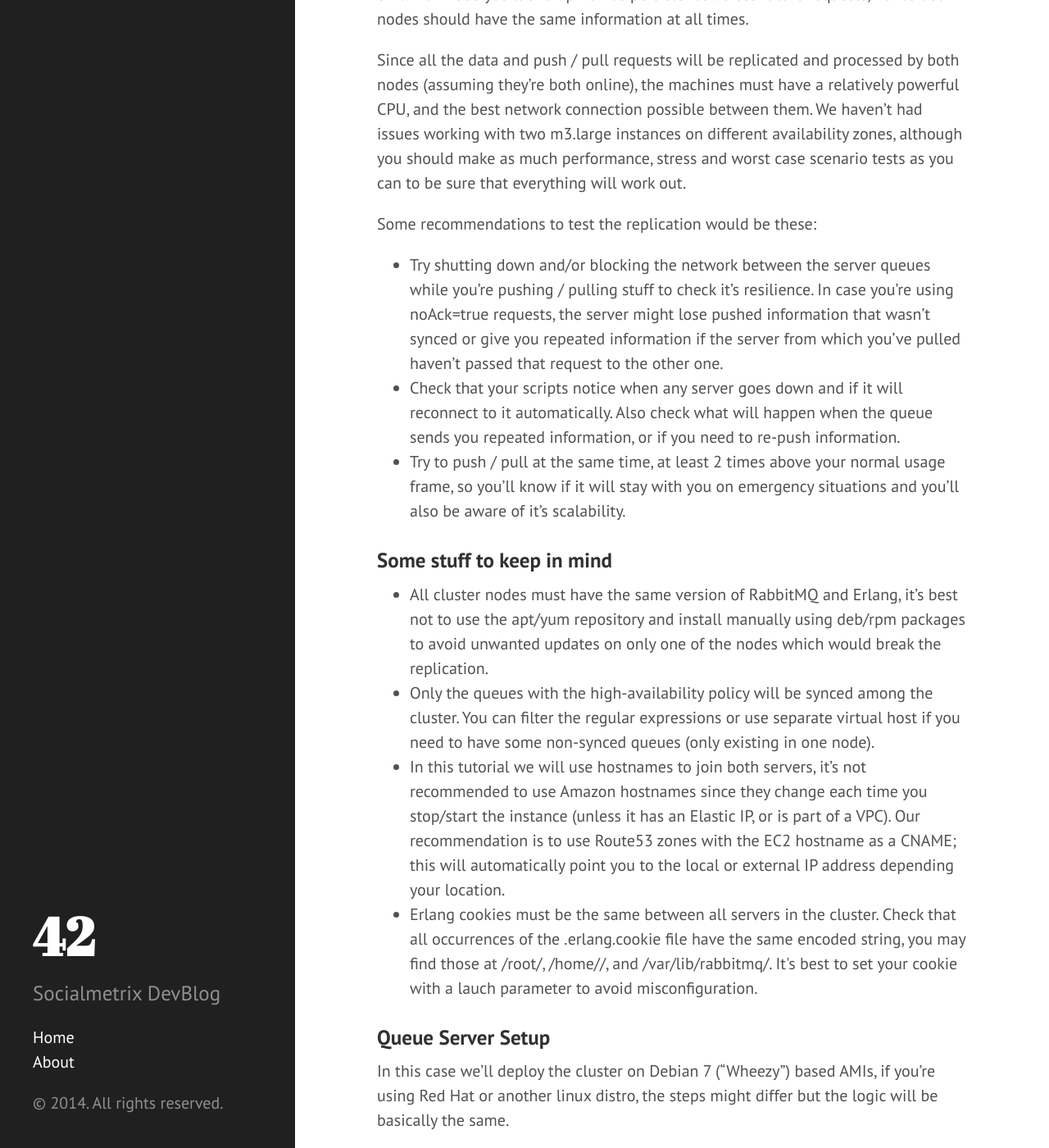
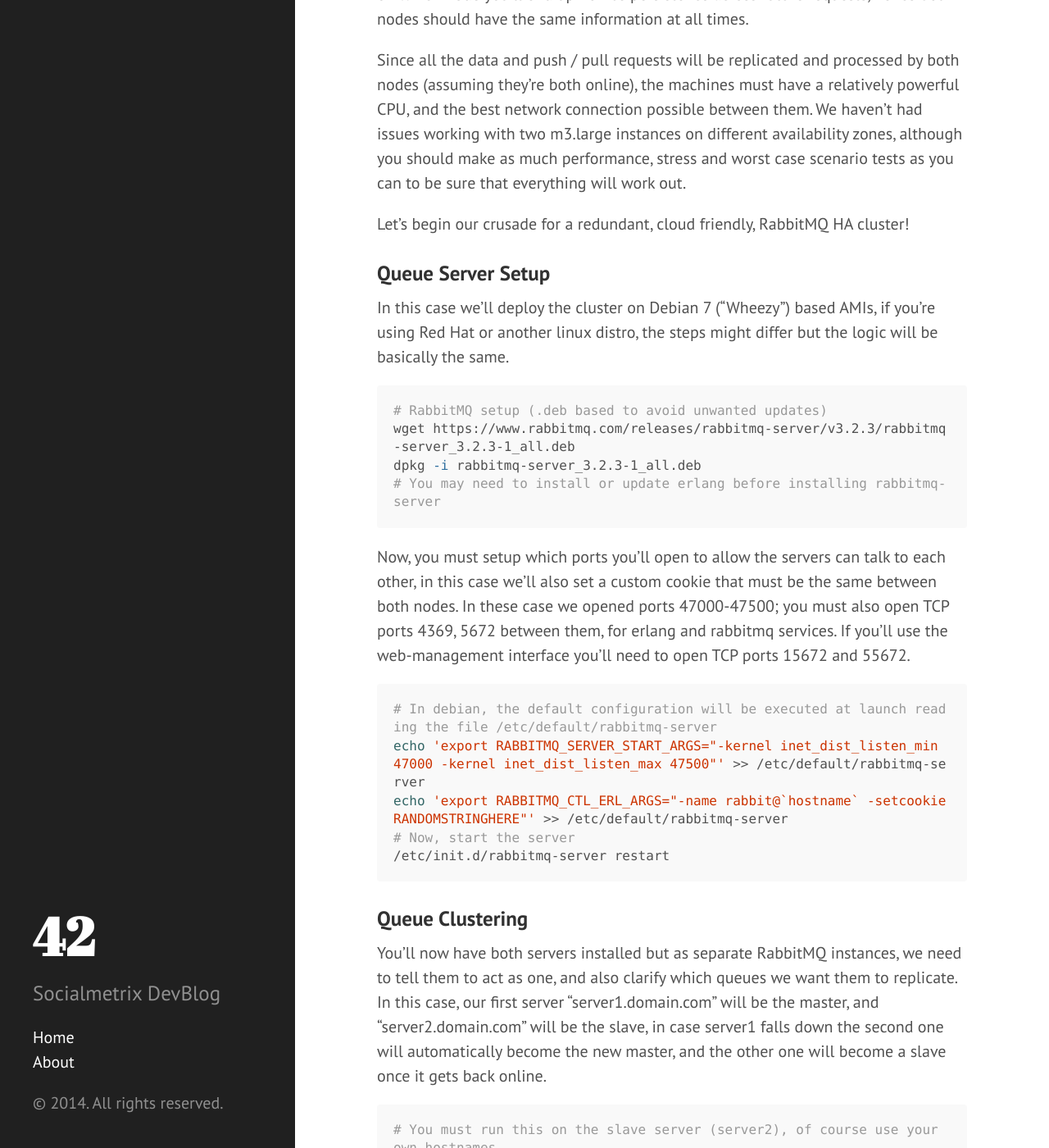
Before and after one commit to socialmetrix/socialmetrix.github.io, a Jekyll site: the page built from _posts/2014-03-06-RabbitMQ-HA-cluster.md, in a window 1280 px wide and 1400 px high, scrolled down 533 px. Shown: the whole window at 82% size. Built offline with Jekyll 4.4.1, drawn with Linux system fonts in a browser that asks for light colours; Markdown is read by kramdown in place of the engine named in the settings; some of the changed text lies outside the part shown.

```diff
--- a/_posts/2014-03-06-RabbitMQ-HA-cluster.md
+++ b/_posts/2014-03-06-RabbitMQ-HA-cluster.md
@@ -16,19 +16,7 @@
 
 Since all the data and push / pull requests will be replicated and processed by both nodes (assuming they're both online), the machines must have a relatively powerful CPU, and the best network connection possible between them. We haven't had issues working with two m3.large instances on different availability zones, although you should make as much performance, stress and worst case scenario tests as you can to be sure that everything will work out.
 
-Some recommendations to test the replication would be these:
-
-* Try shutting down and/or blocking the network between the server queues while you're pushing / pulling stuff to check it's resilience. In case you're using noAck=true requests, the server might lose pushed information that wasn't synced or give you repeated information if the server from which you've pulled haven't passed that request to the other one.
-* Check that your scripts notice when any server goes down and if it will reconnect to it automatically. Also check what will happen when the queue sends you repeated information, or if you need to re-push information.
-* Try to push / pull at the same time, at least 2 times above your normal usage frame, so you'll know if it will stay with you on emergency situations and you'll also be aware of it's scalability.
-
-
-### Some stuff to keep in mind
-
-* All cluster nodes must have the same version of RabbitMQ and Erlang, it's best not to use the apt/yum repository and install manually using deb/rpm packages to avoid unwanted updates on only one of the nodes which would break the replication.
-* Only the queues with the high-availability policy will be synced among the cluster. You can filter the regular expressions or use separate virtual host if you need to have some non-synced queues (only existing in one node).
-* In this tutorial we will use hostnames to join both servers, it's not recommended to use Amazon hostnames since they change each time you stop/start the instance (unless it has an Elastic IP, or is part of a VPC). Our recommendation is to use Route53 zones with the EC2 hostname as a CNAME; this will automatically point you to the local or external IP address depending your location.
-* Erlang cookies must be the same between all servers in the cluster. Check that all occurrences of the .erlang.cookie file have the same encoded string, you may find those at /root/, /home/<user>/, and /var/lib/rabbitmq/. It's best to set your cookie with a lauch parameter to avoid misconfiguration.
+Let's begin our crusade for a redundant, cloud friendly, RabbitMQ HA cluster!
 
 
 ### Queue Server Setup
```
Also changed, not shown: other parts of _posts/2014-03-06-RabbitMQ-HA-cluster.md (+15 -0 lines).
